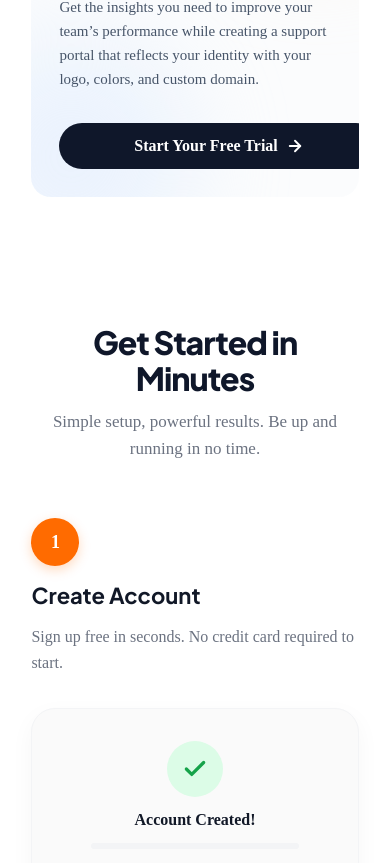
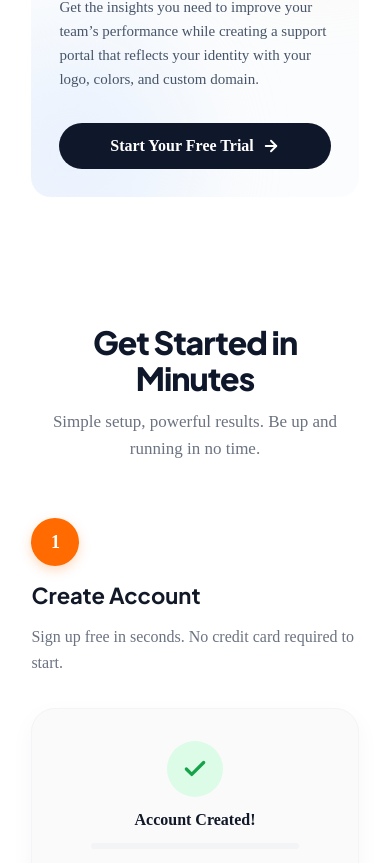
Before and after one commit to Tenniee/MyHelper, a Next.js app: page / in a window 390 px wide. Shown: the part 2759-3622 px from the top of the page. Built offline with nearby package versions, Linux system fonts and the light colour scheme.

Commit message:
small fixes made

```diff
--- a/src/app/components/CTASection.jsx
+++ b/src/app/components/CTASection.jsx
@@ -128,8 +128,14 @@ export default function CTASection() {
                   className={styles.ctaButton}
                   variants={buttonVariants}
                 >
-                  Start Your Free Trial
-                  <ArrowRight size={18} strokeWidth={2.5} />
+                  <span className={styles.ctaButtonLabel}>
+                    Start Your Free Trial
+                  </span>
+                  <ArrowRight
+                    size={18}
+                    strokeWidth={2.5}
+                    className={styles.ctaButtonIcon}
+                  />
                 </motion.a>
               </div>
             </div>
--- a/src/app/components/CTASection.module.css
+++ b/src/app/components/CTASection.module.css
@@ -81,7 +81,7 @@
   gap: 4px;
   font-family: var(--font-heading, inherit);
   font-weight: 800;
-  font-size: 42px;
+  font-size: 48px;
   line-height: 48px;
   letter-spacing: -1.2px;
   color: #0f172a;
@@ -134,6 +134,9 @@
   align-self: flex-start;
   align-items: center;
   gap: 8px;
+  max-width: 100%;
+  min-width: 0;
+  box-sizing: border-box;
   padding: 16px 32px;
   border-radius: 9999px;
   background: #0f172a;
@@ -143,6 +146,16 @@
   text-decoration: none;
   white-space: nowrap;
   transition: transform 0.2s ease, box-shadow 0.2s ease, background 0.2s ease;
+}
+
+.ctaButtonLabel {
+  min-width: 0;
+  white-space: normal;
+  text-align: center;
+}
+
+.ctaButtonIcon {
+  flex-shrink: 0;
 }
 
 .ctaButton:hover {
@@ -219,7 +232,12 @@
   }
   .ctaButton {
     width: 100%;
+    max-width: 100%;
+    box-sizing: border-box;
+    min-width: 0;
+    white-space: normal;
+    text-align: center;
     justify-content: center;
-    padding: 14px 24px;
+    padding: 14px 20px;
   }
 }
```
